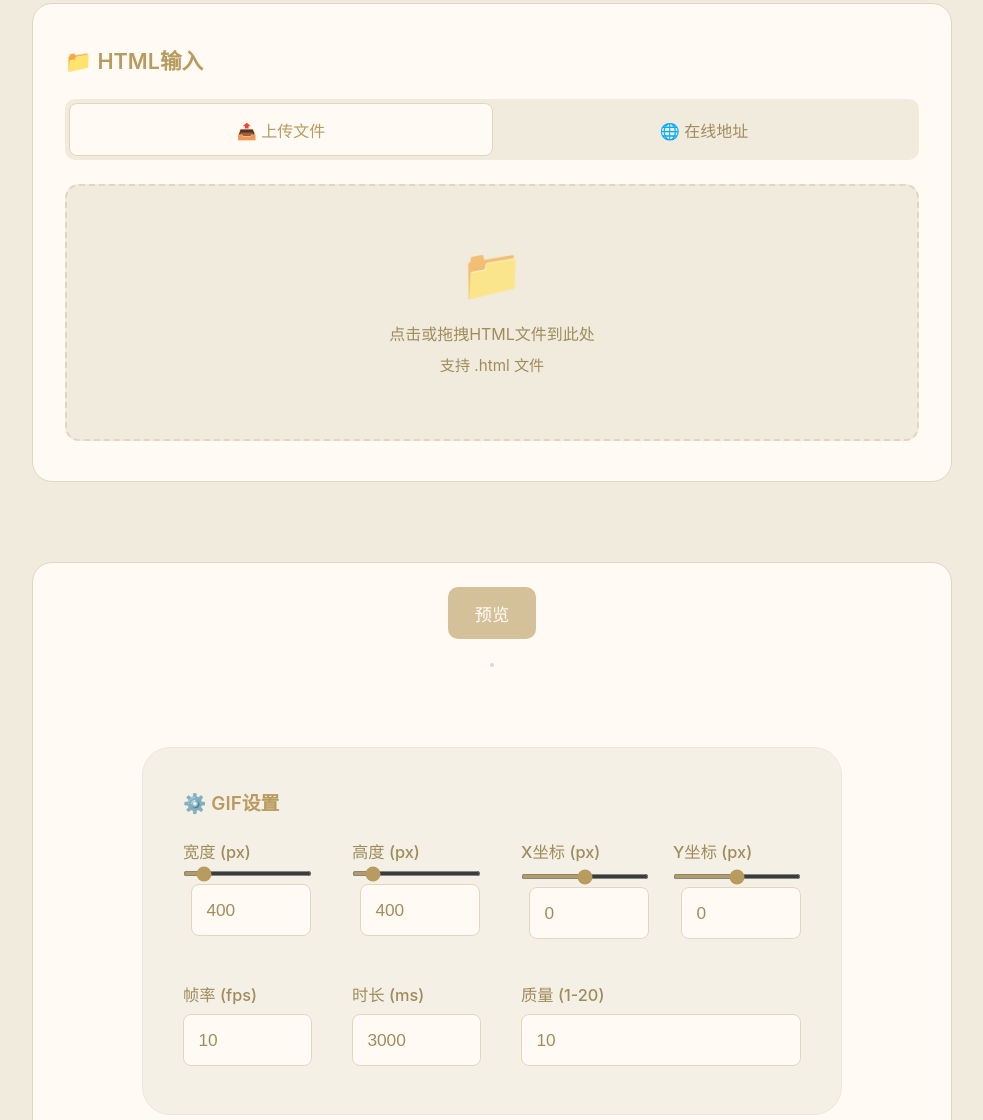
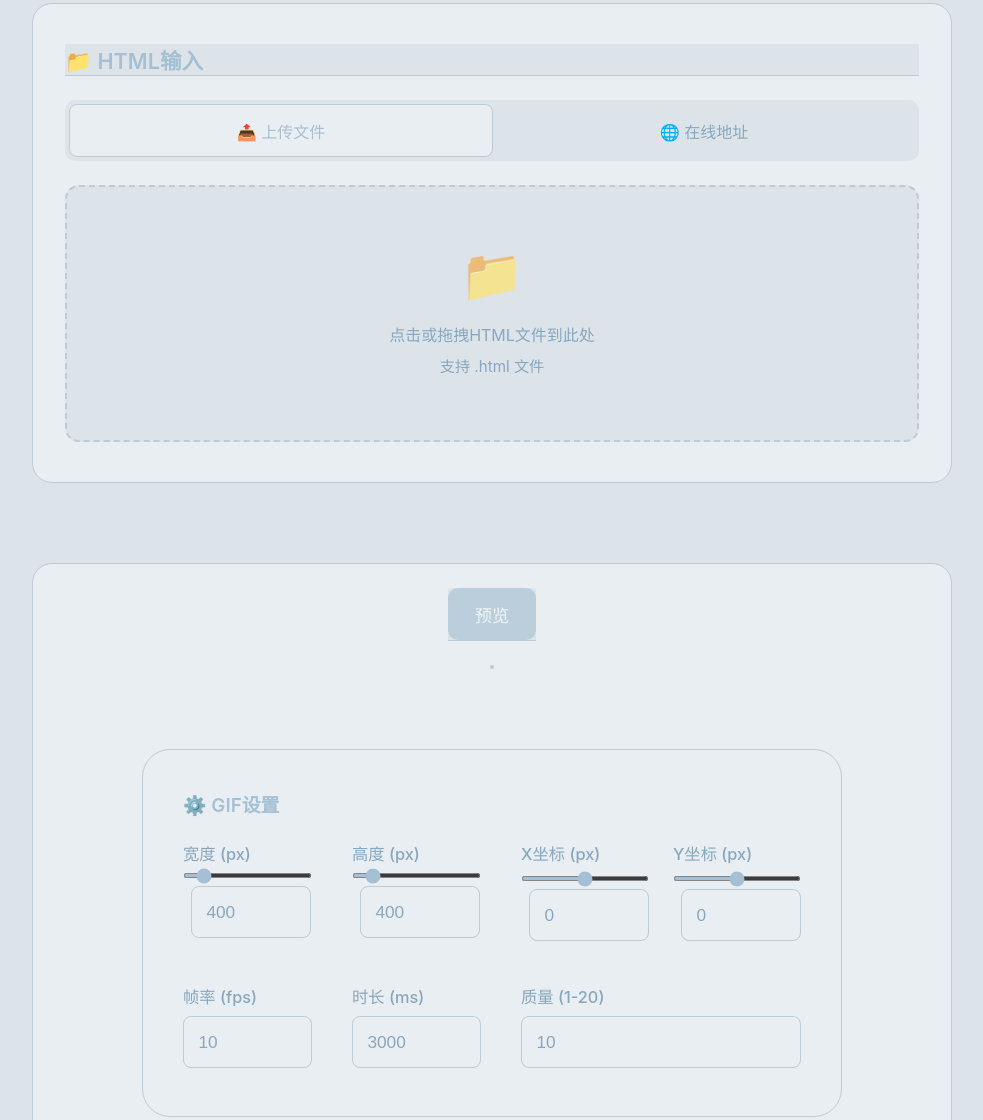
Before and after one commit to yooofish/htmlgif, a website built with Vite: page src/client/index.html in a window 1280 px wide. Shown: the part 214-1334 px from the top of the page, without its empty margins (148-1131 px from the left). Built offline with nearby package versions, Linux system fonts and the light colour scheme.

Commit message:
feat: 1.0.2

```diff
--- a/src/client/main.ts
+++ b/src/client/main.ts
@@ -528,5 +528,29 @@ class HtmlToGifApp {
 
 // 启动应用
 document.addEventListener('DOMContentLoaded', () => {
+    // 随机冷色系主题色生成
+    function randomCoolTheme() {
+        // 色相180~260（蓝、青、紫），饱和度20~40%，亮度85~95%
+        const h = Math.floor(Math.random() * 80) + 180;
+        const s = Math.floor(Math.random() * 20) + 20;
+        const l = Math.floor(Math.random() * 10) + 88;
+        // 主色
+        const bg = `hsl(${h},${s}%,${l}%)`;
+        const card = `hsl(${h},${s}%,${l+4}%)`;
+        const btn = `hsl(${h},${s+10}%,${l-15}%)`;
+        const btnHover = `hsl(${h},${s+10}%,${l-20}%)`;
+        const border = `hsl(${h},${s-5}%,${l-10}%)`;
+        const label = `hsl(${h},${s+5}%,${l-25}%)`;
+        document.documentElement.style.setProperty('--theme-bg', bg);
+        document.documentElement.style.setProperty('--theme-card', card);
+        document.documentElement.style.setProperty('--theme-btn', btn);
+        document.documentElement.style.setProperty('--theme-btn-hover', btnHover);
+        document.documentElement.style.setProperty('--theme-border', border);
+        document.documentElement.style.setProperty('--theme-label', label);
+        document.documentElement.style.setProperty('--theme-input-bg', card);
+        document.documentElement.style.setProperty('--theme-input-border', border);
+        document.documentElement.style.setProperty('--theme-progress', `linear-gradient(90deg, ${bg}, ${btn})`);
+    }
+    randomCoolTheme();
     new HtmlToGifApp();
 });
--- a/src/client/styles/main.css
+++ b/src/client/styles/main.css
@@ -5,11 +5,24 @@
     box-sizing: border-box;
 }
 
+:root {
+    --theme-bg: #f1ebde;
+    --theme-card: #f5f0e6;
+    --theme-btn: #b89b5e;
+    --theme-btn-hover: #a08c5b;
+    --theme-border: #e2d6c2;
+    --theme-text: #333;
+    --theme-label: #a08c5b;
+    --theme-input-bg: #fffaf3;
+    --theme-input-border: #e2d6c2;
+    --theme-progress: linear-gradient(90deg, var(--theme-bg), var(--theme-btn));
+}
+
 body {
     font-family: -apple-system, BlinkMacSystemFont, 'Segoe UI', Roboto, Oxygen, Ubuntu, Cantarell, sans-serif;
-    background: #f1ebde;
+    background: var(--theme-bg);
     min-height: 100vh;
-    color: #333;
+    color: var(--theme-text);
     margin: 0;
 }
 
@@ -21,24 +34,24 @@ body {
 
 /* 头部样式 */
 .header {
-    background: #f1ebde;
+    background: var(--theme-bg);
     padding: 2.5rem 0 2rem 0;
     text-align: center;
     box-shadow: none;
-    border-bottom: 1px solid #e2d6c2;
+    border-bottom: 1px solid var(--theme-border);
 }
 
 .header h1 {
     font-size: 2.7rem;
     font-weight: 700;
-    color: #b89b5e;
+    color: var(--theme-btn);
     background: none;
     margin-bottom: 0.5rem;
 }
 
 .header p {
     font-size: 1.15rem;
-    color: #a08c5b;
+    color: var(--theme-label);
     font-weight: 400;
 }
 
@@ -46,7 +59,7 @@ body {
 .main {
     flex: 1;
     padding: 3rem 0 2rem 0;
-    background: #f1ebde;
+    background: var(--theme-bg);
 }
 
 .container {
@@ -68,10 +81,10 @@ body {
 
 /* 输入区域 */
 .input-section {
-    background: #fffaf3;
+    background: var(--theme-card);
     border-radius: 20px;
     box-shadow: none;
-    border: 1px solid #e2d6c2;
+    border: 1px solid var(--theme-border);
     overflow: hidden;
     display: flex;
     flex-direction: column;
@@ -82,12 +95,14 @@ body {
     display: flex;
     justify-content: space-between;
     align-items: center;
+    background: var(--theme-bg);
+    border-bottom: 1px solid var(--theme-border);
 }
 
 .section-header h2 {
     font-size: 1.35rem;
     font-weight: 600;
-    color: #b89b5e;
+    color: var(--theme-btn);
 }
 
 /* 输入方式选择 */
@@ -98,7 +113,7 @@ body {
 
 .method-tabs {
     display: flex;
-    background: #f1ebde;
+    background: var(--theme-bg);
     border-radius: 10px;
     padding: 4px;
     margin-bottom: 1.5rem;
@@ -114,18 +129,18 @@ body {
     font-weight: 500;
     cursor: pointer;
     transition: all 0.2s;
-    color: #a08c5b;
+    color: var(--theme-label);
 }
 
 .tab-btn.active {
-    background: #fffaf3;
-    color: #b89b5e;
+    background: var(--theme-card);
+    color: var(--theme-btn);
     box-shadow: none;
-    border: 1px solid #e2d6c2;
+    border: 1px solid var(--theme-border);
 }
 
 .tab-btn:hover:not(.active) {
-    background: #f1ebde;
+    background: var(--theme-bg);
 }
 
 /* 输入区域 */
@@ -139,23 +154,23 @@ body {
 
 /* 文件上传区域 */
 .upload-zone {
-    border: 2px dashed #e2d6c2;
+    border: 2px dashed var(--theme-border);
     border-radius: 14px;
     padding: 3.5rem 2.5rem;
     text-align: center;
     cursor: pointer;
     transition: all 0.3s;
-    background: #f1ebde;
+    background: var(--theme-bg);
 }
 
 .upload-zone:hover {
-    border-color: #b89b5e;
-    background: #fffaf3;
+    border-color: var(--theme-btn);
+    background: var(--theme-card);
 }
 
 .upload-zone.dragover {
-    border-color: #b89b5e;
-    background: #fffaf3;
+    border-color: var(--theme-btn);
+    background: var(--theme-card);
     transform: scale(1.02);
 }
 
@@ -167,7 +182,7 @@ body {
 
 .upload-zone p {
     margin-bottom: 0.5rem;
-    color: #a08c5b;
+    color: var(--theme-label);
 }
 
 .upload-hint {
@@ -179,9 +194,9 @@ body {
 .file-info {
     margin-top: 1.2rem;
     padding: 1.1rem;
-    background: #f1ebde;
+    background: var(--theme-bg);
     border-radius: 10px;
-    border: 1px solid #e2d6c2;
+    border: 1px solid var(--theme-border);
 }
 
 .file-details {
@@ -192,7 +207,7 @@ body {
 
 .file-name {
     font-weight: 500;
-    color: #b89b5e;
+    color: var(--theme-btn);
 }
 
 .remove-file {
@@ -215,25 +230,25 @@ body {
 .url-input {
     flex: 1;
     padding: 0.85rem;
-    border: 1px solid #e2d6c2;
+    border: 1px solid var(--theme-input-border);
     border-radius: 8px;
     font-size: 1rem;
     outline: none;
     transition: border-color 0.2s;
-    background: #fffaf3;
-    color: #a08c5b;
+    background: var(--theme-input-bg);
+    color: var(--theme-label);
 }
 
 .url-input:focus {
-    border-color: #b89b5e;
+    border-color: var(--theme-btn);
 }
 
 /* URL信息 */
 .url-info {
     padding: 1.1rem;
-    background: #f1ebde;
+    background: var(--theme-bg);
     border-radius: 10px;
-    border: 1px solid #e2d6c2;
+    border: 1px solid var(--theme-border);
 }
 
 .url-details {
@@ -244,7 +259,7 @@ body {
 
 .url-text {
     font-weight: 500;
-    color: #b89b5e;
+    color: var(--theme-btn);
     word-break: break-all;
 }
 
@@ -262,10 +277,10 @@ body {
 
 /* 预览区域 */
 .preview-section {
-    background: #fffaf3;
+    background: var(--theme-card);
     border-radius: 20px;
     box-shadow: none;
-    border: 1px solid #e2d6c2;
+    border: 1px solid var(--theme-border);
     overflow: visible;
     display: flex;
     flex-direction: column;
@@ -287,8 +302,8 @@ body {
     display: flex;
     align-items: center;
     justify-content: center;
-    background: #f1ebde;
-    border: 2px dashed #e2d6c2;
+    background: var(--theme-bg);
+    border: 2px dashed var(--theme-border);
     border-radius: 10px;
     overflow: hidden;
     margin: 0 auto;
@@ -300,7 +315,7 @@ body {
     border: none;
     overflow: hidden;
     display: block;
-    background: #fffaf3;
+    background: var(--theme-card);
 }
 
 /* 移除虚线框样式 */
@@ -319,11 +334,11 @@ body {
 
 /* 设置区域 */
 .settings-section {
-    background: #f5f0e6;
+    background: var(--theme-card);
     border-radius: 28px;
     padding: 2.5rem 2.5rem 2.5rem 2.5rem;
     margin: 3.5rem auto 3.5rem auto;
-    border: 1px solid #ede7db;
+    border: 1px solid var(--theme-border);
     max-width: 700px;
     box-shadow: none;
     width: 100%;
@@ -333,7 +348,7 @@ body {
     font-size: 1.18rem;
     font-weight: 600;
     margin-bottom: 1.5rem;
-    color: #b89b5e;
+    color: var(--theme-btn);
 }
 
 .settings-grid {
@@ -351,14 +366,14 @@ body {
 .setting-item label {
     font-size: 1.02rem;
     font-weight: 500;
-    color: #a08c5b;
+    color: var(--theme-label);
     margin-bottom: 0.5rem;
 }
 
 .setting-item input[type="range"] {
     width: 100%;
     margin-bottom: 0.5rem;
-    accent-color: #b89b5e;
+    accent-color: var(--theme-btn);
     height: 5px;
 }
 
@@ -367,17 +382,17 @@ body {
     min-width: 120px;
     max-width: 100%;
     padding: 0.9rem;
-    border: 1px solid #e2d6c2;
+    border: 1px solid var(--theme-input-border);
     border-radius: 8px;
     font-size: 1.08rem;
     outline: none;
-    background: #fffaf3;
-    color: #a08c5b;
+    background: var(--theme-input-bg);
+    color: var(--theme-label);
     box-sizing: border-box;
 }
 
 .setting-item input[type="number"]:focus {
-    border-color: #b89b5e;
+    border-color: var(--theme-btn);
 }
 
 /* 转换区域 */
@@ -400,7 +415,7 @@ body {
     transition: all 0.2s;
     text-decoration: none;
     display: inline-block;
-    background: #b89b5e;
+    background: var(--theme-btn);
     color: #fff;
 }
 
@@ -410,12 +425,12 @@ body {
 }
 
 .btn-primary {
-    background: #b89b5e;
+    background: var(--theme-btn);
     color: white;
 }
 
 .btn-primary:hover:not(:disabled) {
-    background: #a08c5b;
+    background: var(--theme-btn-hover);
     transform: translateY(-1px);
 }
 
@@ -427,7 +442,7 @@ body {
 }
 
 .btn-success:hover:not(:disabled) {
-    background: #b89b5e;
+    background: var(--theme-btn);
     transform: translateY(-2px);
     box-shadow: none;
 }
@@ -445,14 +460,14 @@ body {
 .progress-bar {
     width: 100%;
     height: 10px;
-    background: #e2d6c2;
+    background: var(--theme-border);
     border-radius: 5px;
     overflow: hidden;
 }
 
 .progress-fill {
     height: 100%;
-    background: linear-gradient(90deg, #f1ebde, #b89b5e);
+    background: var(--theme-progress);
     width: 0%;
     animation: progress-animation 2s ease-in-out infinite;
 }
@@ -466,7 +481,7 @@ body {
 .progress-text {
     margin-top: 0.5rem;
     font-size: 1rem;
-    color: #a08c5b;
+    color: var(--theme-label);
 }
 
 .hidden {
@@ -475,12 +490,12 @@ body {
 
 /* 底部 */
 .footer {
-    background: #f1ebde;
+    background: var(--theme-bg);
     padding: 1.3rem 0;
     text-align: center;
-    color: #a08c5b;
+    color: var(--theme-label);
     font-size: 1rem;
-    border-top: 1px solid #e2d6c2;
+    border-top: 1px solid var(--theme-border);
 }
 
 /* 响应式设计 */
```
